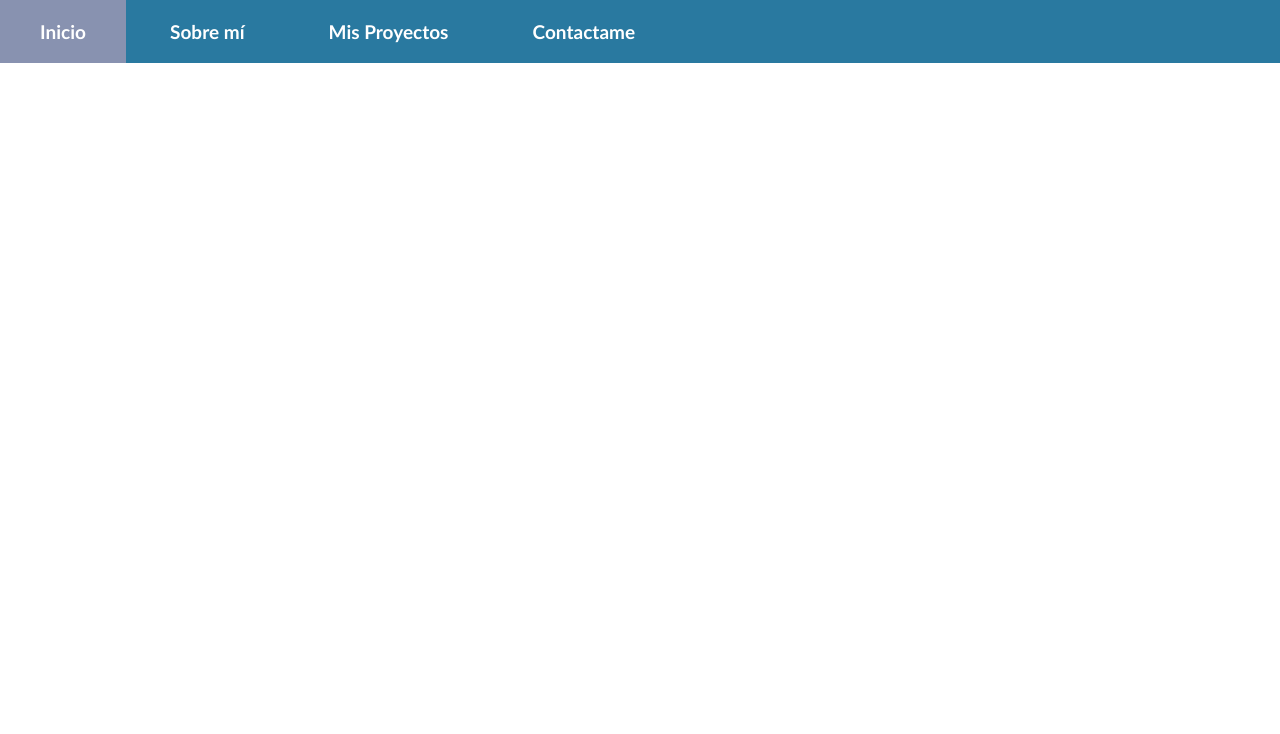
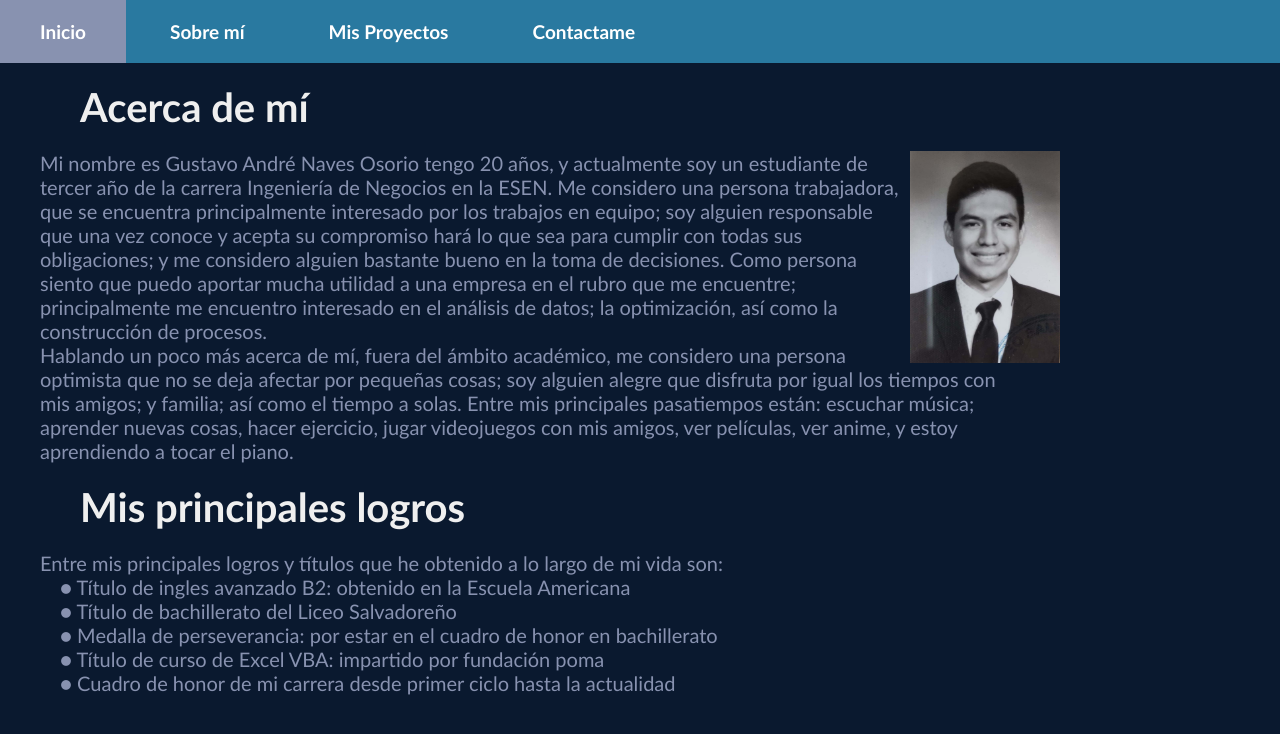
Before and after one commit to GustavoN1/portafolio, a plain HTML site: page about.html in a window 1280 px wide. Drawn offline with Linux system fonts and the light colour scheme.

Commit message:
Acerca de mí completo

```diff
--- a/about.html
+++ b/about.html
@@ -17,5 +17,34 @@
                 </ul>
             </div>
         </header>
+
+        <section class="parrafos">
+            <h1>Acerca de mí</h1>
+            <img src="Foto.jpeg">
+            <p>
+                Mi nombre es Gustavo André Naves Osorio tengo 20 años, y actualmente soy un estudiante de tercer año de la carrera Ingeniería de Negocios en la ESEN. Me considero una persona trabajadora, que se encuentra principalmente interesado por los trabajos en equipo; soy alguien responsable que una vez conoce y acepta su compromiso hará lo que sea para cumplir con todas sus obligaciones; y me considero alguien bastante bueno en la toma de decisiones. Como persona siento que puedo aportar mucha utilidad a una empresa en el rubro que me encuentre; principalmente me encuentro interesado en el análisis de datos; la optimización, así como la construcción de procesos.
+            </p>
+
+            <p>
+                Hablando un poco más acerca de mí, fuera del ámbito académico, me considero una persona optimista que no se deja afectar por pequeñas cosas; soy alguien alegre que disfruta por igual los tiempos con mis amigos; y familia; así como el tiempo a solas. Entre mis principales pasatiempos están: escuchar música; aprender nuevas cosas, hacer ejercicio, jugar videojuegos con mis amigos, ver películas, ver anime, y estoy aprendiendo a tocar el piano.
+            </p>
+        </section>
+        <section class="logros">
+            <h1>Mis principales logros</h1>
+            <p>Entre mis principales logros y títulos que he obtenido a lo largo de mi vida son:</p>
+            <ul class="logros">
+                <li>● Título de ingles avanzado B2: obtenido en la Escuela Americana</li>
+                <li>● Título de bachillerato del Liceo Salvadoreño</li>
+                <li>● Medalla de perseverancia: por estar en el cuadro de honor en bachillerato</li>
+                <li>● Título de curso de Excel VBA: impartido por fundación poma</li>
+                <li>● Cuadro de honor de mi carrera desde primer ciclo hasta la actualidad</li>
+
+            </ul>
+        </section>
+        <body>
+
+
+        </body>
+
     </body>
 </html>
--- a/s_about.css
+++ b/s_about.css
@@ -27,3 +27,47 @@ header{
 #menu ul li a:hover{
     background-color: #8892b0;
 }
+
+body {
+    background-color: #0a192f;
+}
+
+h1{
+    color: #efefef;
+    font-size: 40px;
+    padding-left: 80px;
+    padding-top: 20px;
+    padding-bottom: 20px;
+}
+
+.parrafos p{
+    color: #8892b0;
+    font-size: 20px;
+    text-align: left;
+    width: 75%;
+    padding-left: 40px;
+}
+
+.logros li{
+    color: #8892b0;
+    font-size: 20px;
+    text-align: left;
+    width: 75%;
+    padding-left: 60px;
+    list-style: circle;
+}
+
+.logros p{
+    color: #8892b0;
+    font-size: 20px;
+    text-align: left;
+    width: 75%;
+    padding-left: 40px;
+}
+
+img{
+    width: 150px;
+    float: right;
+    margin-right: 220px;
+
+}
--- a/s_index.css
+++ b/s_index.css
@@ -11,8 +11,7 @@
 }
 
 .right{
-    background-color: azure;
-    background-size: cover;
+    background-color: #0a192f;
     width: 50%;
     height: 100vh;
 }
```
Also changed, not shown: Foto.jpeg (added).
